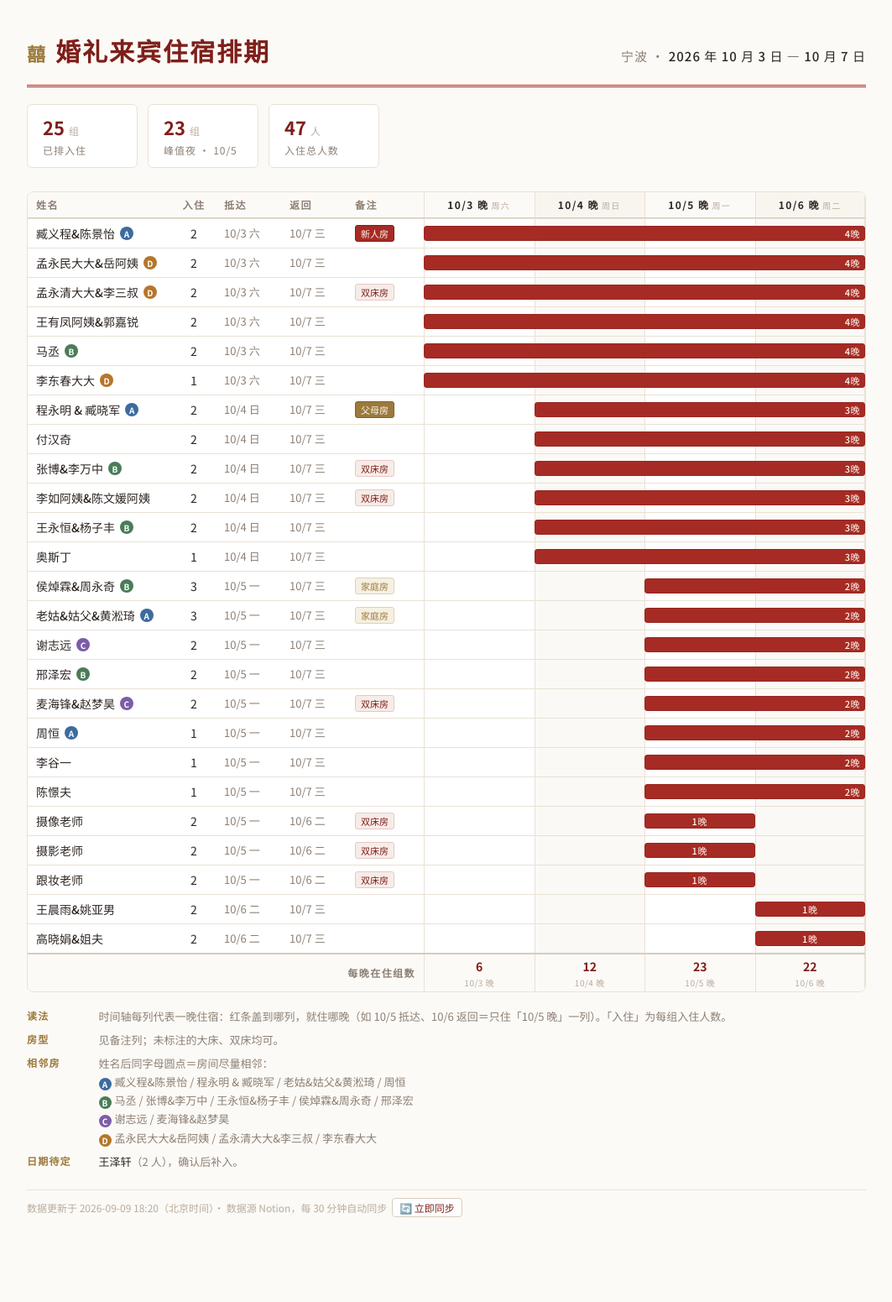
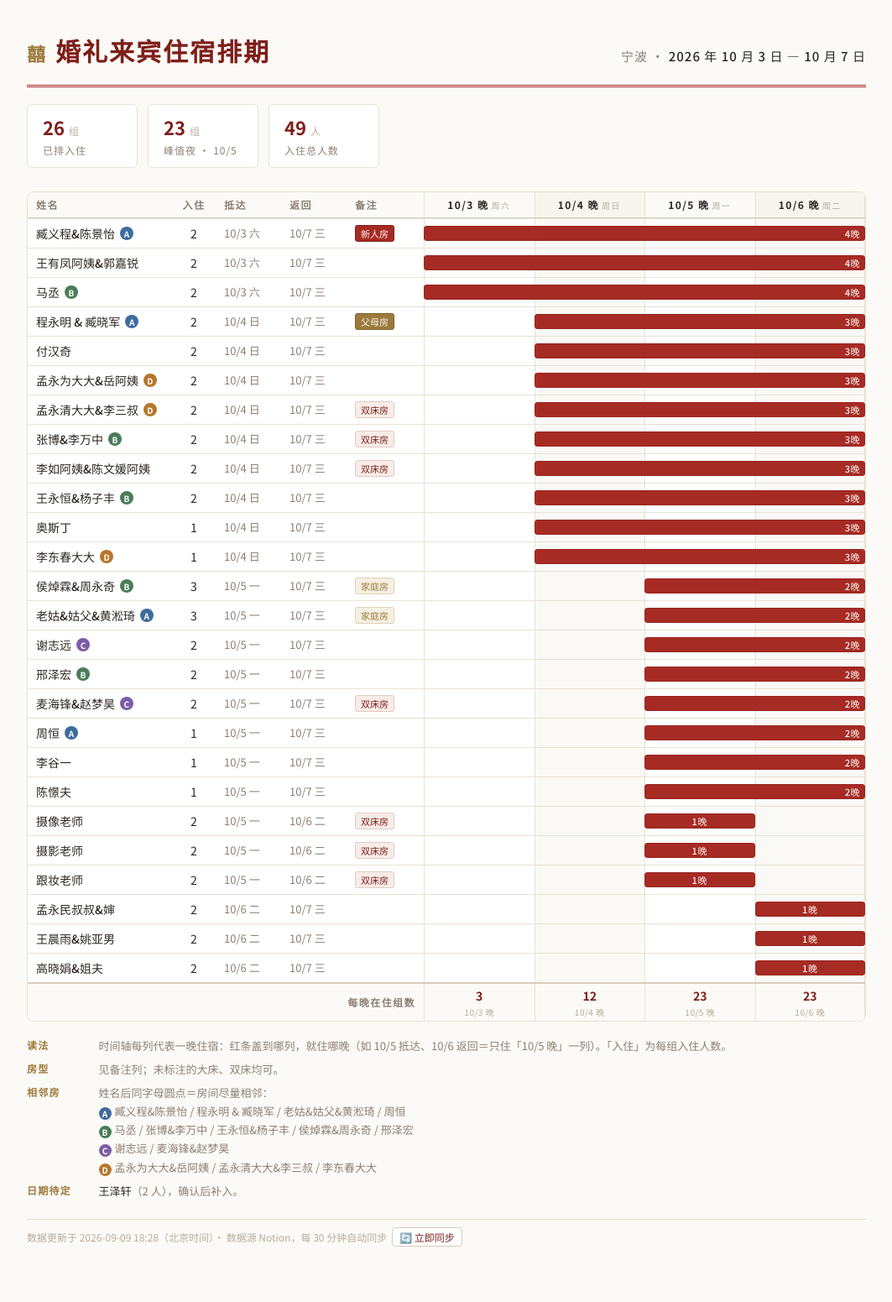
Before and after one commit to Lomolanisgo/lomolanisgo.github.io, a Jekyll site: the page wedding/index.html, which Jekyll copies as it is, in a window 1280 px wide. Shown: the whole page at 84% size, without its empty margins (108-1171 px from the left). Built offline with Jekyll 4.4.1, drawn with Linux system fonts in a browser that asks for light colours; before the commit the page ends 1516 px from its top, so only the background shows below that.

Commit message:
Sync wedding page from Notion

```diff
--- a/wedding/index.html
+++ b/wedding/index.html
@@ -161,9 +161,9 @@
   </header>
 
   <div class="stats">
-    <div class="stat"><b>25 <small>组</small></b><span>已排入住</span></div>
+    <div class="stat"><b>26 <small>组</small></b><span>已排入住</span></div>
     <div class="stat"><b>23 <small>组</small></b><span>峰值夜 · 10/5</span></div>
-    <div class="stat"><b>47 <small>人</small></b><span>入住总人数</span></div>
+    <div class="stat"><b>49 <small>人</small></b><span>入住总人数</span></div>
   </div>
 
   <div class="scroll">
@@ -182,17 +182,17 @@
     </div>
 
     <div class="row body-row"><div><span class="name">臧义程&amp;陈景怡</span><i class="adj a">A</i></div><div class="num">2</div><div class="date">10/3 六</div><div class="date">10/7 三</div><div class="note"><span class="tag new">新人房</span></div><div class="tl"><div class="tl-grid"><i></i><i></i><i></i><i class="last"></i></div><div class="bar" style="left:0%;width:100%" title="臧义程&amp;陈景怡 · 2人 · 10/3 入住，10/7 退房，4晚"><em>4晚</em></div></div></div>
-    <div class="row body-row"><div><span class="name">孟永民大大&amp;岳阿姨</span><i class="adj d">D</i></div><div class="num">2</div><div class="date">10/3 六</div><div class="date">10/7 三</div><div class="note"></div><div class="tl"><div class="tl-grid"><i></i><i></i><i></i><i class="last"></i></div><div class="bar" style="left:0%;width:100%" title="孟永民大大&amp;岳阿姨 · 2人 · 10/3 入住，10/7 退房，4晚"><em>4晚</em></div></div></div>
-    <div class="row body-row"><div><span class="name">孟永清大大&amp;李三叔</span><i class="adj d">D</i></div><div class="num">2</div><div class="date">10/3 六</div><div class="date">10/7 三</div><div class="note"><span class="tag">双床房</span></div><div class="tl"><div class="tl-grid"><i></i><i></i><i></i><i class="last"></i></div><div class="bar" style="left:0%;width:100%" title="孟永清大大&amp;李三叔 · 2人 · 10/3 入住，10/7 退房，4晚"><em>4晚</em></div></div></div>
     <div class="row body-row"><div><span class="name">王有凤阿姨&amp;郭嘉锐</span></div><div class="num">2</div><div class="date">10/3 六</div><div class="date">10/7 三</div><div class="note"></div><div class="tl"><div class="tl-grid"><i></i><i></i><i></i><i class="last"></i></div><div class="bar" style="left:0%;width:100%" title="王有凤阿姨&amp;郭嘉锐 · 2人 · 10/3 入住，10/7 退房，4晚"><em>4晚</em></div></div></div>
     <div class="row body-row"><div><span class="name">马丞</span><i class="adj b">B</i></div><div class="num">2</div><div class="date">10/3 六</div><div class="date">10/7 三</div><div class="note"></div><div class="tl"><div class="tl-grid"><i></i><i></i><i></i><i class="last"></i></div><div class="bar" style="left:0%;width:100%" title="马丞 · 2人 · 10/3 入住，10/7 退房，4晚"><em>4晚</em></div></div></div>
-    <div class="row body-row"><div><span class="name">李东春大大</span><i class="adj d">D</i></div><div class="num">1</div><div class="date">10/3 六</div><div class="date">10/7 三</div><div class="note"></div><div class="tl"><div class="tl-grid"><i></i><i></i><i></i><i class="last"></i></div><div class="bar" style="left:0%;width:100%" title="李东春大大 · 1人 · 10/3 入住，10/7 退房，4晚"><em>4晚</em></div></div></div>
     <div class="row body-row"><div><span class="name">程永明 &amp; 臧晓军</span><i class="adj a">A</i></div><div class="num">2</div><div class="date">10/4 日</div><div class="date">10/7 三</div><div class="note"><span class="tag par">父母房</span></div><div class="tl"><div class="tl-grid"><i></i><i></i><i></i><i class="last"></i></div><div class="bar" style="left:25%;width:75%" title="程永明 &amp; 臧晓军 · 2人 · 10/4 入住，10/7 退房，3晚"><em>3晚</em></div></div></div>
     <div class="row body-row"><div><span class="name">付汉奇</span></div><div class="num">2</div><div class="date">10/4 日</div><div class="date">10/7 三</div><div class="note"></div><div class="tl"><div class="tl-grid"><i></i><i></i><i></i><i class="last"></i></div><div class="bar" style="left:25%;width:75%" title="付汉奇 · 2人 · 10/4 入住，10/7 退房，3晚"><em>3晚</em></div></div></div>
+    <div class="row body-row"><div><span class="name">孟永为大大&amp;岳阿姨</span><i class="adj d">D</i></div><div class="num">2</div><div class="date">10/4 日</div><div class="date">10/7 三</div><div class="note"></div><div class="tl"><div class="tl-grid"><i></i><i></i><i></i><i class="last"></i></div><div class="bar" style="left:25%;width:75%" title="孟永为大大&amp;岳阿姨 · 2人 · 10/4 入住，10/7 退房，3晚"><em>3晚</em></div></div></div>
+    <div class="row body-row"><div><span class="name">孟永清大大&amp;李三叔</span><i class="adj d">D</i></div><div class="num">2</div><div class="date">10/4 日</div><div class="date">10/7 三</div><div class="note"><span class="tag">双床房</span></div><div class="tl"><div class="tl-grid"><i></i><i></i><i></i><i class="last"></i></div><div class="bar" style="left:25%;width:75%" title="孟永清大大&amp;李三叔 · 2人 · 10/4 入住，10/7 退房，3晚"><em>3晚</em></div></div></div>
     <div class="row body-row"><div><span class="name">张博&amp;李万中</span><i class="adj b">B</i></div><div class="num">2</div><div class="date">10/4 日</div><div class="date">10/7 三</div><div class="note"><span class="tag">双床房</span></div><div class="tl"><div class="tl-grid"><i></i><i></i><i></i><i class="last"></i></div><div class="bar" style="left:25%;width:75%" title="张博&amp;李万中 · 2人 · 10/4 入住，10/7 退房，3晚"><em>3晚</em></div></div></div>
     <div class="row body-row"><div><span class="name">李如阿姨&amp;陈文媛阿姨</span></div><div class="num">2</div><div class="date">10/4 日</div><div class="date">10/7 三</div><div class="note"><span class="tag">双床房</span></div><div class="tl"><div class="tl-grid"><i></i><i></i><i></i><i class="last"></i></div><div class="bar" style="left:25%;width:75%" title="李如阿姨&amp;陈文媛阿姨 · 2人 · 10/4 入住，10/7 退房，3晚"><em>3晚</em></div></div></div>
     <div class="row body-row"><div><span class="name">王永恒&amp;杨子丰</span><i class="adj b">B</i></div><div class="num">2</div><div class="date">10/4 日</div><div class="date">10/7 三</div><div class="note"></div><div class="tl"><div class="tl-grid"><i></i><i></i><i></i><i class="last"></i></div><div class="bar" style="left:25%;width:75%" title="王永恒&amp;杨子丰 · 2人 · 10/4 入住，10/7 退房，3晚"><em>3晚</em></div></div></div>
     <div class="row body-row"><div><span class="name">奥斯丁</span></div><div class="num">1</div><div class="date">10/4 日</div><div class="date">10/7 三</div><div class="note"></div><div class="tl"><div class="tl-grid"><i></i><i></i><i></i><i class="last"></i></div><div class="bar" style="left:25%;width:75%" title="奥斯丁 · 1人 · 10/4 入住，10/7 退房，3晚"><em>3晚</em></div></div></div>
+    <div class="row body-row"><div><span class="name">李东春大大</span><i class="adj d">D</i></div><div class="num">1</div><div class="date">10/4 日</div><div class="date">10/7 三</div><div class="note"></div><div class="tl"><div class="tl-grid"><i></i><i></i><i></i><i class="last"></i></div><div class="bar" style="left:25%;width:75%" title="李东春大大 · 1人 · 10/4 入住，10/7 退房，3晚"><em>3晚</em></div></div></div>
     <div class="row body-row"><div><span class="name">侯焯霖&amp;周永奇</span><i class="adj b">B</i></div><div class="num">3</div><div class="date">10/5 一</div><div class="date">10/7 三</div><div class="note"><span class="tag fam">家庭房</span></div><div class="tl"><div class="tl-grid"><i></i><i></i><i></i><i class="last"></i></div><div class="bar" style="left:50%;width:50%" title="侯焯霖&amp;周永奇 · 3人 · 10/5 入住，10/7 退房，2晚"><em>2晚</em></div></div></div>
     <div class="row body-row"><div><span class="name">老姑&amp;姑父&amp;黄淞琦</span><i class="adj a">A</i></div><div class="num">3</div><div class="date">10/5 一</div><div class="date">10/7 三</div><div class="note"><span class="tag fam">家庭房</span></div><div class="tl"><div class="tl-grid"><i></i><i></i><i></i><i class="last"></i></div><div class="bar" style="left:50%;width:50%" title="老姑&amp;姑父&amp;黄淞琦 · 3人 · 10/5 入住，10/7 退房，2晚"><em>2晚</em></div></div></div>
     <div class="row body-row"><div><span class="name">谢志远</span><i class="adj c">C</i></div><div class="num">2</div><div class="date">10/5 一</div><div class="date">10/7 三</div><div class="note"></div><div class="tl"><div class="tl-grid"><i></i><i></i><i></i><i class="last"></i></div><div class="bar" style="left:50%;width:50%" title="谢志远 · 2人 · 10/5 入住，10/7 退房，2晚"><em>2晚</em></div></div></div>
@@ -204,6 +204,7 @@
     <div class="row body-row"><div><span class="name">摄像老师</span></div><div class="num">2</div><div class="date">10/5 一</div><div class="date">10/6 二</div><div class="note"><span class="tag">双床房</span></div><div class="tl"><div class="tl-grid"><i></i><i></i><i></i><i class="last"></i></div><div class="bar n1" style="left:50%;width:25%" title="摄像老师 · 2人 · 10/5 入住，10/6 退房，1晚"><em>1晚</em></div></div></div>
     <div class="row body-row"><div><span class="name">摄影老师</span></div><div class="num">2</div><div class="date">10/5 一</div><div class="date">10/6 二</div><div class="note"><span class="tag">双床房</span></div><div class="tl"><div class="tl-grid"><i></i><i></i><i></i><i class="last"></i></div><div class="bar n1" style="left:50%;width:25%" title="摄影老师 · 2人 · 10/5 入住，10/6 退房，1晚"><em>1晚</em></div></div></div>
     <div class="row body-row"><div><span class="name">跟妆老师</span></div><div class="num">2</div><div class="date">10/5 一</div><div class="date">10/6 二</div><div class="note"><span class="tag">双床房</span></div><div class="tl"><div class="tl-grid"><i></i><i></i><i></i><i class="last"></i></div><div class="bar n1" style="left:50%;width:25%" title="跟妆老师 · 2人 · 10/5 入住，10/6 退房，1晚"><em>1晚</em></div></div></div>
+    <div class="row body-row"><div><span class="name">孟永民叔叔&amp;婶</span></div><div class="num">2</div><div class="date">10/6 二</div><div class="date">10/7 三</div><div class="note"></div><div class="tl"><div class="tl-grid"><i></i><i></i><i></i><i class="last"></i></div><div class="bar n1" style="left:75%;width:25%" title="孟永民叔叔&amp;婶 · 2人 · 10/6 入住，10/7 退房，1晚"><em>1晚</em></div></div></div>
     <div class="row body-row"><div><span class="name">王晨雨&amp;姚亚男</span></div><div class="num">2</div><div class="date">10/6 二</div><div class="date">10/7 三</div><div class="note"></div><div class="tl"><div class="tl-grid"><i></i><i></i><i></i><i class="last"></i></div><div class="bar n1" style="left:75%;width:25%" title="王晨雨&amp;姚亚男 · 2人 · 10/6 入住，10/7 退房，1晚"><em>1晚</em></div></div></div>
     <div class="row body-row"><div><span class="name">高晓娟&amp;姐夫</span></div><div class="num">2</div><div class="date">10/6 二</div><div class="date">10/7 三</div><div class="note"></div><div class="tl"><div class="tl-grid"><i></i><i></i><i></i><i class="last"></i></div><div class="bar n1" style="left:75%;width:25%" title="高晓娟&amp;姐夫 · 2人 · 10/6 入住，10/7 退房，1晚"><em>1晚</em></div></div></div>
 
@@ -211,10 +212,10 @@
       <div class="label">每晚在住组数</div>
       <div class="tl">
         <div class="night-cells">
-          <b>6<small>10/3 晚</small></b>
+          <b>3<small>10/3 晚</small></b>
           <b>12<small>10/4 晚</small></b>
           <b>23<small>10/5 晚</small></b>
-          <b>22<small>10/6 晚</small></b>
+          <b>23<small>10/6 晚</small></b>
         </div>
       </div>
     </div>
@@ -232,13 +233,13 @@
       <span class="adj-item"><i class="adj a">A</i>臧义程&amp;陈景怡 / 程永明 &amp; 臧晓军 / 老姑&amp;姑父&amp;黄淞琦 / 周恒</span><br>
       <span class="adj-item"><i class="adj b">B</i>马丞 / 张博&amp;李万中 / 王永恒&amp;杨子丰 / 侯焯霖&amp;周永奇 / 邢泽宏</span><br>
       <span class="adj-item"><i class="adj c">C</i>谢志远 / 麦海锋&amp;赵梦昊</span><br>
-      <span class="adj-item"><i class="adj d">D</i>孟永民大大&amp;岳阿姨 / 孟永清大大&amp;李三叔 / 李东春大大</span>
+      <span class="adj-item"><i class="adj d">D</i>孟永为大大&amp;岳阿姨 / 孟永清大大&amp;李三叔 / 李东春大大</span>
     </dd>
     <dt>日期待定</dt>
     <dd><b>王泽轩</b>（2 人），确认后补入。</dd>
   </dl>
 
-  <p class="pagefoot">数据更新于 2026-09-09 18:20（北京时间）· 数据源 Notion，每 30 分钟自动同步<a class="syncbtn" href="https://github.com/Lomolanisgo/lomolanisgo.github.io/actions/workflows/update-wedding.yml" target="_blank" rel="noopener">🔄 立即同步</a></p>
+  <p class="pagefoot">数据更新于 2026-09-09 18:28（北京时间）· 数据源 Notion，每 30 分钟自动同步<a class="syncbtn" href="https://github.com/Lomolanisgo/lomolanisgo.github.io/actions/workflows/update-wedding.yml" target="_blank" rel="noopener">🔄 立即同步</a></p>
 </div>
 </body>
 </html>
```
